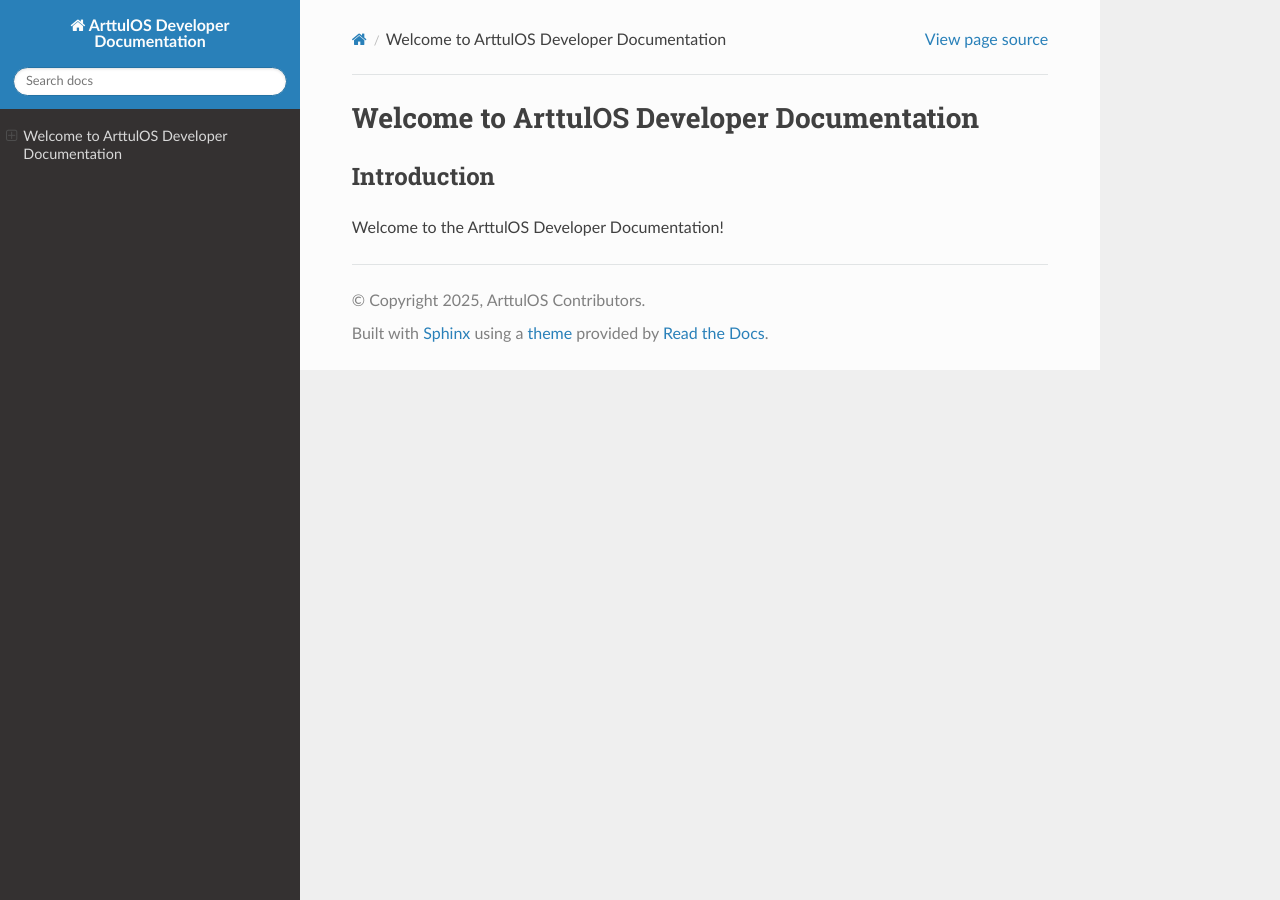
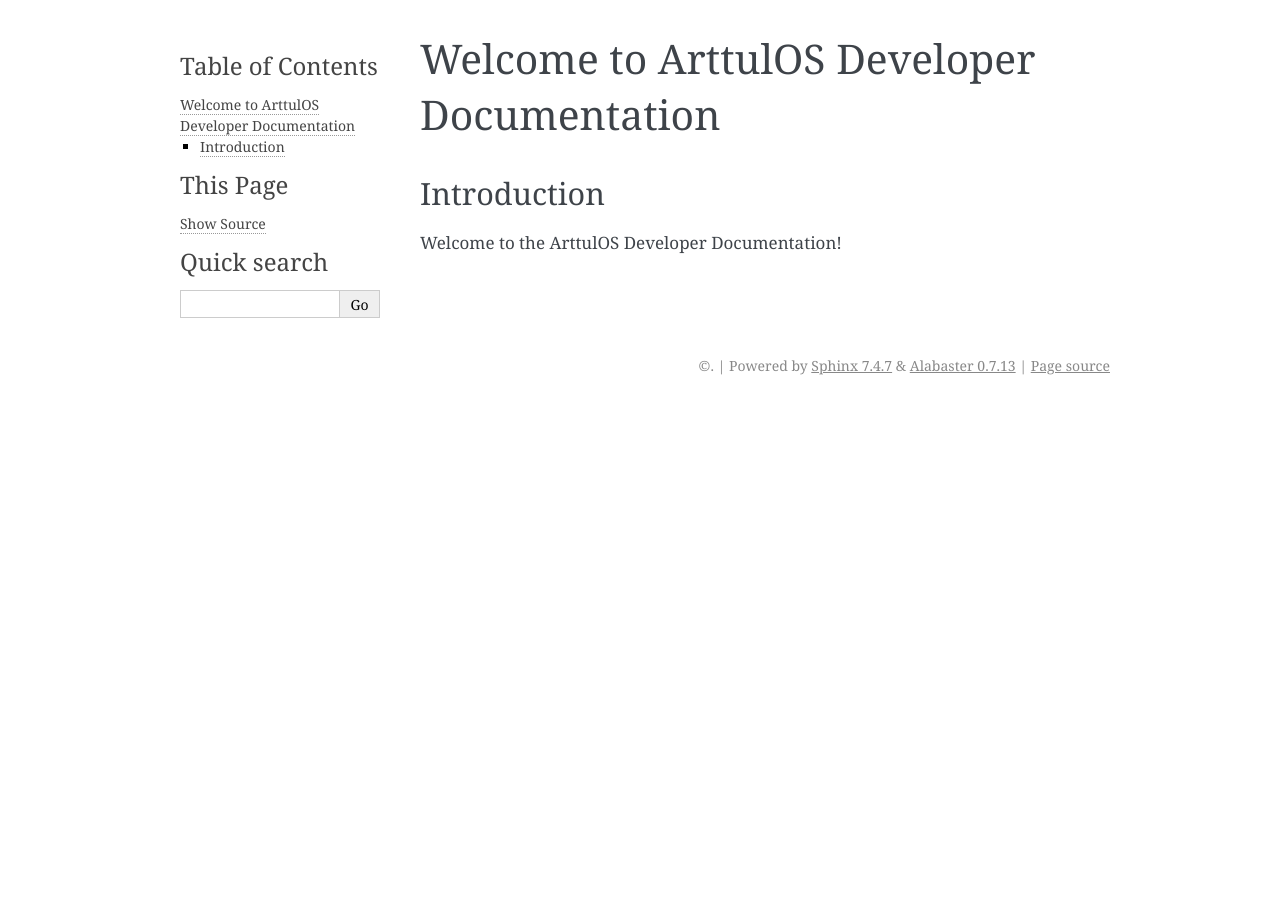
Before and after one commit to ArttulOS/ArttulOS-Documentation, a Sphinx documentation site: the page built from docs/index.rst, in a window 1280 px wide. Built offline with Sphinx 7.4.7, drawn with Linux system fonts in a browser that asks for light colours.

Commit message:
Update conf.py
update

```diff
--- a/docs/conf.py
+++ b/docs/conf.py
@@ -1,36 +1,2 @@
-# docs/conf.py
-
-# -- Project information -----------------------------------------------------
-
 project = 'ArttulOS Developer Documentation'
-copyright = '2025, ArttulOS Contributors'
-author = 'ArttulOS Team'
-
-# The version info, e.g. '1.0' or '0.1'
-release = '0.1.0'
-
-
-# -- General configuration ---------------------------------------------------
-
-# Add any Sphinx extension module names here, as strings.
-extensions = [
-    'sphinx.ext.autodoc',       # If you use autodoc for API docs
-    'sphinx.ext.napoleon',      # Supports Google and NumPy style docstrings
-    'sphinx.ext.viewcode',      # Add links to source code
-]
-
-# Paths that contain templates, relative to this directory.
-templates_path = ['_templates']
-
-# List of patterns to ignore when looking for source files.
-exclude_patterns = ['_build', 'Thumbs.db', '.DS_Store']
-
-
-# -- Options for HTML output -------------------------------------------------
-
-html_theme = 'sphinx_rtd_theme'  # The ReadTheDocs theme
-
-html_static_path = ['_static']
-
-# Optionally, set the HTML title
-html_title = 'ArttulOS Developer Documentation'
+extensions = []
```
